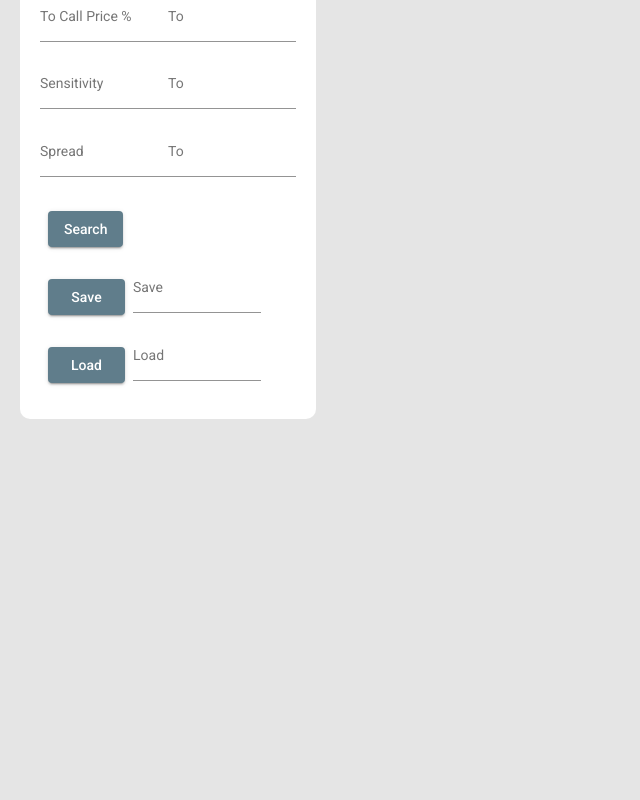
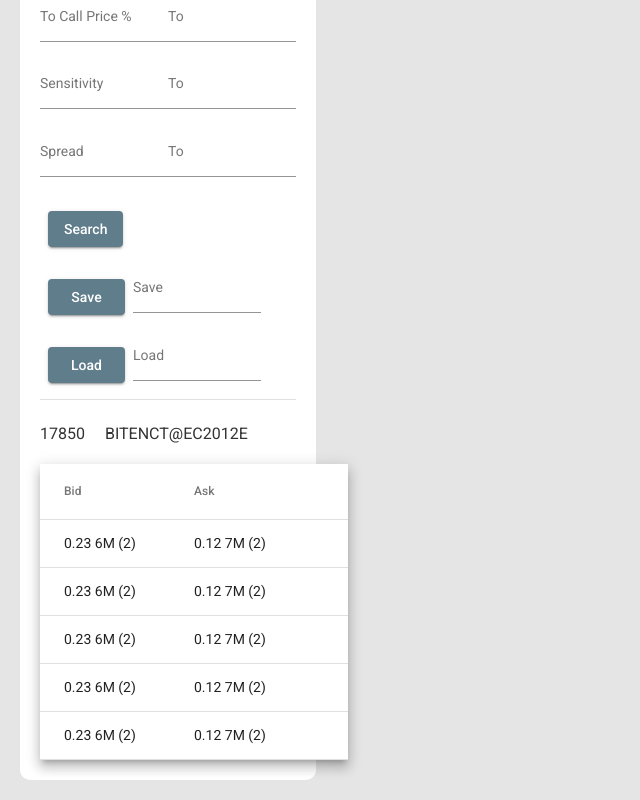
Before and after one commit to hakhan88/Stocks-Trading-Portal, an Angular app: page /stockDetails in a window 1280 px wide. Shown: the part 967-1767 px from the top of the page, without its empty margins (0-640 px from the left). Before the commit the page ends 1406 px from the top, so only its background shows below. Built offline with nearby package versions, Linux system fonts and the light colour scheme.

Commit message:
update on the table below filter

```diff
--- a/src/app/components/stockDetails/stockDetails.component.html
+++ b/src/app/components/stockDetails/stockDetails.component.html
@@ -206,6 +206,22 @@
                 </mat-form-field>
             </div>
         </div>
+        <mat-divider></mat-divider>
+
+        <div fxLayout="row" style="margin-top: 20px; width: 100%;">
+            <h3>17850</h3>
+            <h3 style="margin-left: 20px;">BITENCT@EC2012E</h3>
+        </div>
+        <table mat-table [dataSource]="data2" style="width: 100%;" class="mat-elevation-z8 table-min-width-styling">
+            <ng-container [matColumnDef]="column" *ngFor="let column of displayedColumns2">
+                <th mat-header-cell *matHeaderCellDef> {{column}} </th>
+                <td mat-cell *matCellDef="let element" [innerHTML]="element[column] | sanitizeHtml"></td>
+            </ng-container>
+
+            <tr mat-header-row *matHeaderRowDef="columnsToDisplay2"></tr>
+            <tr mat-row *matRowDef="let row; columns: columnsToDisplay2;"></tr>
+        </table>
+
     </div>
 
     <div style="max-width: 100%;">
--- a/src/app/components/stockDetails/stockDetails.component.ts
+++ b/src/app/components/stockDetails/stockDetails.component.ts
@@ -27,6 +27,34 @@ export interface PeriodicElement {
     Loss: string;
     Net: string;
 }
+
+interface PeriodicElement2 {
+    Bid: string;
+    Ask: string;
+}
+
+const ELEMENT_DATA2: PeriodicElement2[] = [
+    {
+        Bid: '0.23 6M (2)',
+        Ask: '0.12 7M (2)'
+    },
+    {
+        Bid: '0.23 6M (2)',
+        Ask: '0.12 7M (2)'
+    },
+    {
+        Bid: '0.23 6M (2)',
+        Ask: '0.12 7M (2)'
+    },
+    {
+        Bid: '0.23 6M (2)',
+        Ask: '0.12 7M (2)'
+    },
+    {
+        Bid: '0.23 6M (2)',
+        Ask: '0.12 7M (2)'
+    }
+];
 
 const ELEMENT_DATA: PeriodicElement[] = [
     {
@@ -146,7 +174,10 @@ export class StockDetailsComponent implements OnInit {
     issuerList: string[] = ['SG', 'JP', 'UB', 'GS', 'HS'];
     expiryDateList: string[] = ['Less than 3 months', '3 months to 6 months', '6 months to 12 months', 'more than 12 months'];
     ListingDateList: string[] = ['Today', 'Tomorrow', 'Within a week', 'Past week', 'Past month'];
-    // : string[] = ['', '', ''];
+
+    displayedColumns2: string[] = ['Bid', 'Ask']
+    columnsToDisplay2: string[] = this.displayedColumns2.slice();
+    data2: any[] = ELEMENT_DATA2;
 
     constructor() { }
     ngOnInit(): void { }
```
